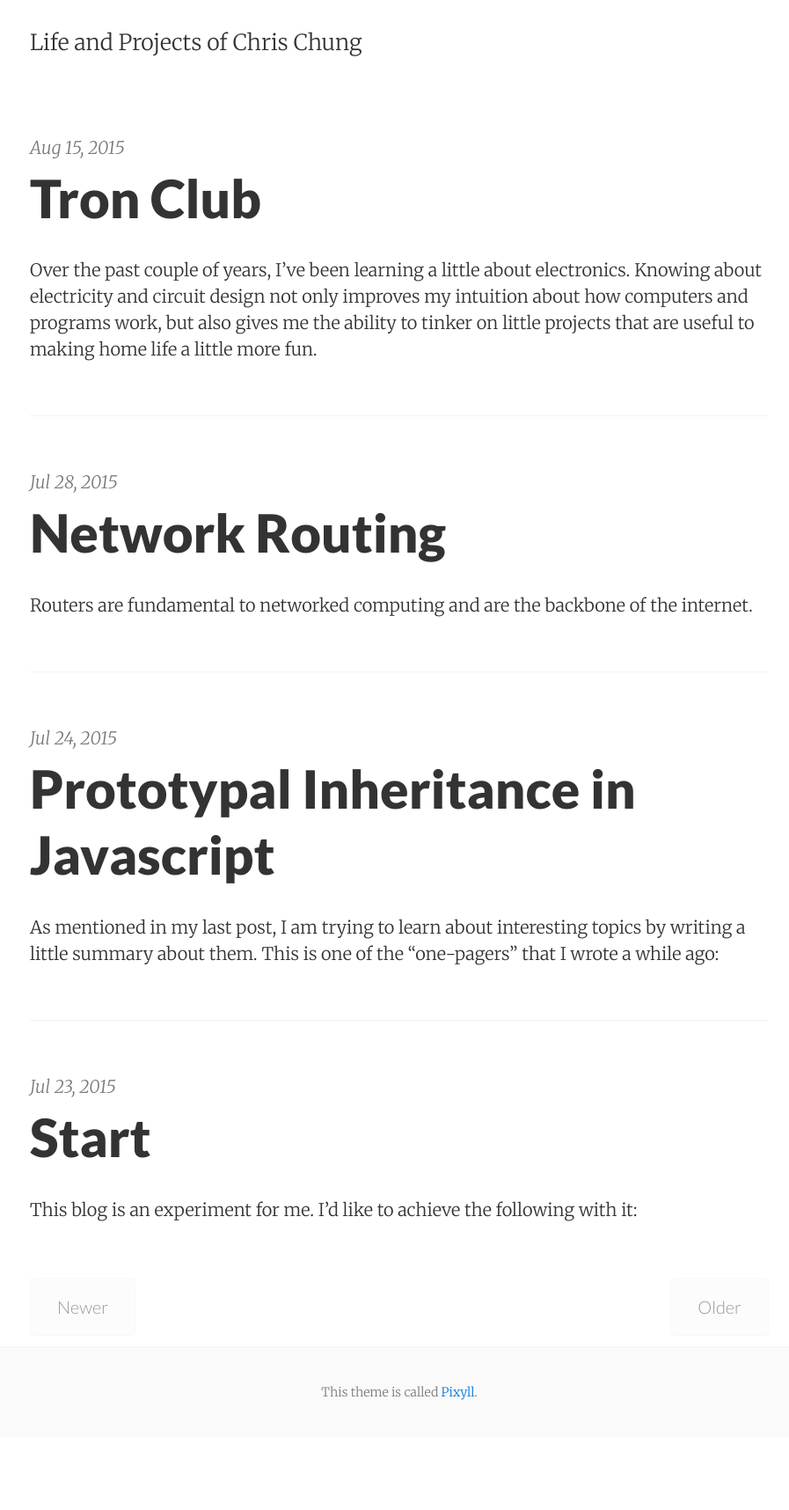
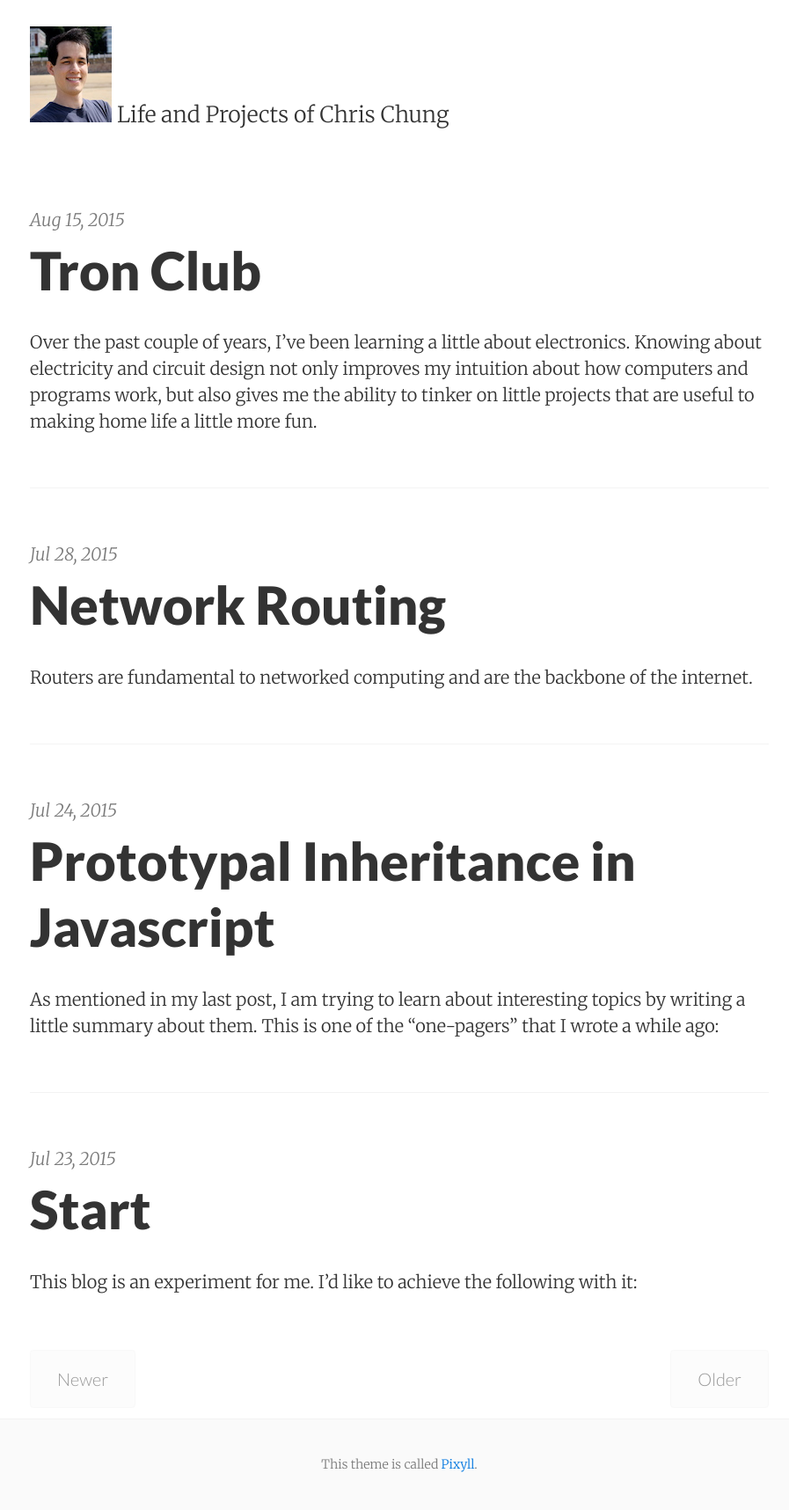
Before and after one commit to HiccupinGminor/HiccupinGminor.github.io, a Jekyll site: the page built from index.html, in a window 1280 px wide. Shown: the whole page at 88% size, without its empty margins (186-1083 px from the left). Built offline with Jekyll 4.4.1, drawn with Linux system fonts in a browser that asks for light colours; the list of posts is cut into pages by our own code; before the commit the page ends 1634 px from its top, so only the background shows below that.

Commit message:
Add avatar to header

```diff
--- a/_includes/header.html
+++ b/_includes/header.html
@@ -1,7 +1,8 @@
 <header class="site-header px2 px-responsive">
   <div class="mt2 wrap">
     <div class="measure">
-      <a href="{{ site.url }}" class="site-title">{{ site.title }}</a>
+
+      <a href="{{ site.url }}" class="site-title"><img src="/images/me.jpg"> {{ site.title }}</a>
       <nav class="site-nav">
         {% include navigation.html %}
       </nav>
```
Also changed, not shown: _drafts/null-object-pattern.md (+1 -1 lines), images/me.jpeg (deleted), images/me.jpg (added).
